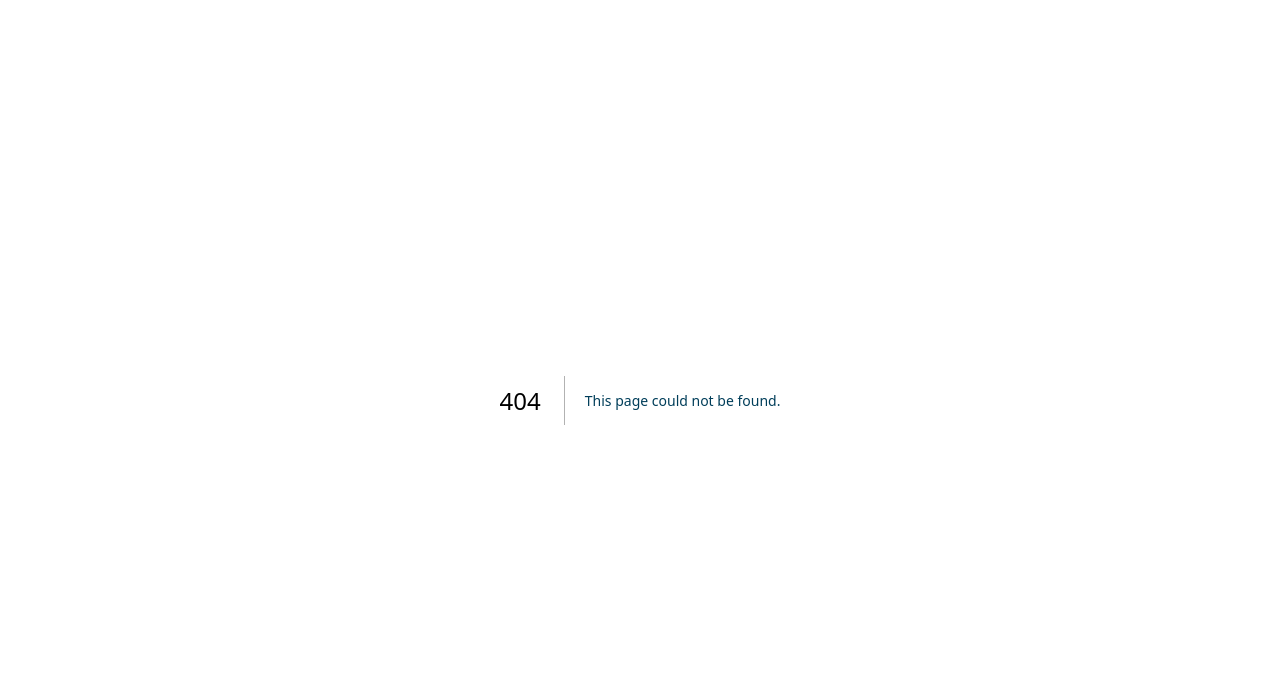
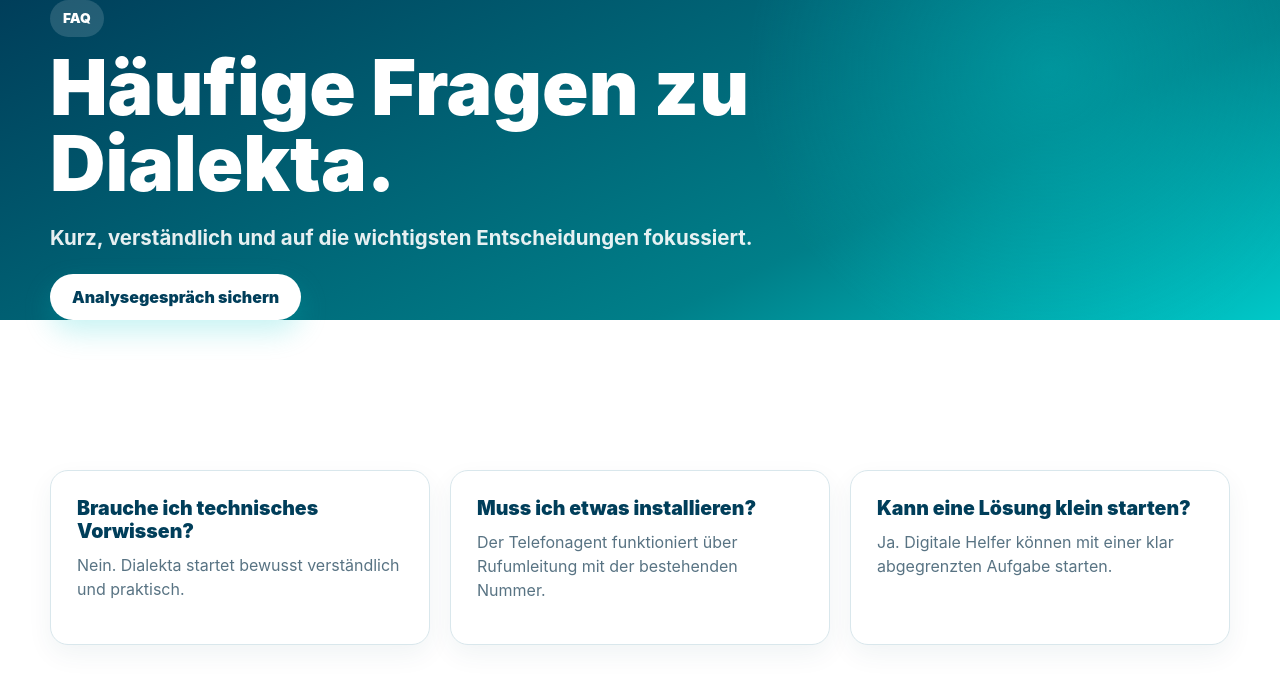
Before and after one commit to josiasbechtel/dialekta-webseite, a Next.js app: page /faq in a window 1280 px wide. Before the commit this address had no page. Shown: the top 684 px of the page. Built offline with nearby package versions, Linux system fonts and the light colour scheme.

Commit message:
Add FAQ page

```diff
--- /dev/null
+++ b/app/faq/page.tsx
@@ -0,0 +1,7 @@
+import Link from 'next/link'
+
+const faqs = [['Brauche ich technisches Vorwissen?', 'Nein. Dialekta startet bewusst verständlich und praktisch.'], ['Muss ich etwas installieren?', 'Der Telefonagent funktioniert über Rufumleitung mit der bestehenden Nummer.'], ['Kann eine Lösung klein starten?', 'Ja. Digitale Helfer können mit einer klar abgegrenzten Aufgabe starten.']]
+
+export default function FaqPage() {
+  return <main className="page"><section className="hero compact"><div className="container"><p className="eyebrow">FAQ</p><h1>Häufige Fragen zu Dialekta.</h1><p className="lead">Kurz, verständlich und auf die wichtigsten Entscheidungen fokussiert.</p><Link className="button light" href="/kontakt">Analysegespräch sichern</Link></div></section><section className="section"><div className="container card-grid">{faqs.map(([q,a]) => <article className="card" key={q}><h3>{q}</h3><p>{a}</p></article>)}</div></section></main>
+}
```
